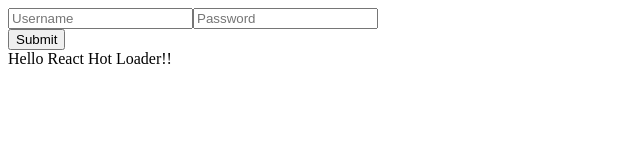
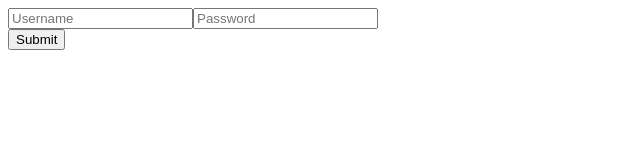
Before and after one commit to maxjerin/ts-api-express-graphql, a React (Vite) app in the folder client/: page /memberEdit/1 in a window 1280 px wide. Shown: the top 160 px of the page, without its empty margins (0-640 px from the left). Built offline with nearby package versions, Linux system fonts and the light colour scheme.

Commit message:
setup react-router

```diff
--- a/client/package.json
+++ b/client/package.json
@@ -12,6 +12,8 @@
   "devDependencies": {
     "@types/react": "^16.3.18",
     "@types/react-dom": "^16.0.6",
+    "@types/react-router": "^4.0.26",
+    "@types/react-router-dom": "^4.2.7",
     "dotenv-webpack": "^1.5.7",
     "html-loader": "^0.5.5",
     "html-webpack-plugin": "^3.2.0",
@@ -33,6 +35,8 @@
     "axios": "^0.18.0",
     "dotenv": "^6.0.0",
     "react": "^16.4.0",
-    "react-dom": "^16.4.0"
+    "react-dom": "^16.4.0",
+    "react-router": "^4.3.1",
+    "react-router-dom": "^4.3.1"
   }
 }
--- a/client/src/pages/landing/index.tsx
+++ b/client/src/pages/landing/index.tsx
@@ -1,12 +1,19 @@
 import * as React from 'react';
 import Login from '../login';
+import { Route } from 'react-router';
+import { BrowserRouter } from 'react-router-dom';
+import createBrowserHistory from 'history/createBrowserHistory';
+
+const history = createBrowserHistory();
 
 const Landing = (): JSX.Element => {
     return (
         <div onClick={() => console.warn('why you no accept')}>
-            <Login />
-            {'Hello React Hot Loader!!'}
-        </div>
+            <BrowserRouter>
+                <Route path="/" component={Login} />
+                {/* <Route path="/memberEdit/:id" component={MemberPageContainer} /> */}
+            </BrowserRouter>
+        </div >
     );
 };
 
```
Also changed, not shown: 1 other file (tests, documents, lock files or other folders).
